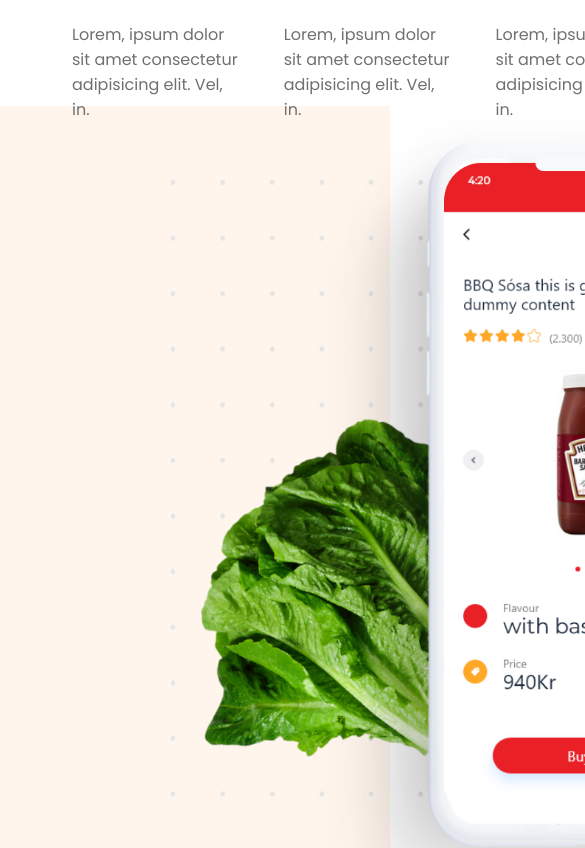
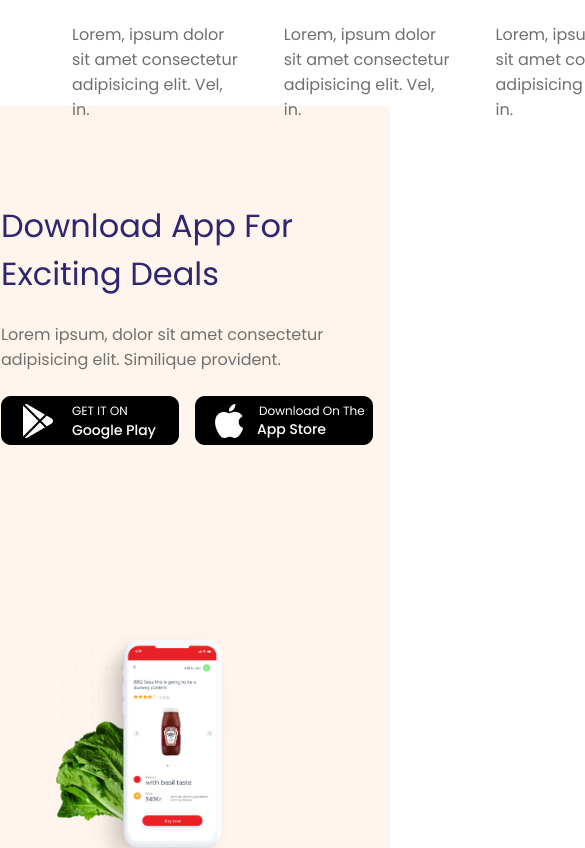
Before and after one commit to mart-anthony-stark/Expice-Restaurant-Vue-FE, a Vue app: page / in a window 390 px wide. Shown: the part 6915-7763 px from the top of the page, 585 px wide, since content can reach past the window. Built offline with nearby package versions, Linux system fonts and the light colour scheme.

Commit message:
Add: tablet media queries

```diff
--- a/src/components/DownloadApp.vue
+++ b/src/components/DownloadApp.vue
@@ -25,7 +25,6 @@
     <div class="right">
       <img src="../assets/download-app/Phone.png" alt="" />
     </div>
-
   </section>
 </template>
 
@@ -39,9 +38,12 @@ export default defineComponent({
 
 <style lang="scss" scoped>
 section {
+  padding: 1rem;
+  padding-top: 3rem;
   background: $complementary;
   @include center();
   gap: 5rem;
+  flex-wrap: wrap;
 
   .left {
     @include gapped(1.5rem);
@@ -78,9 +80,15 @@ section {
       }
     }
   }
-
   .right img {
     height: 100vh;
   }
+
+  @media (max-width: 1080px) {
+    .right img {
+      width: 60% !important;
+      height: auto !important;
+    }
+  }
 }
 </style>
```
